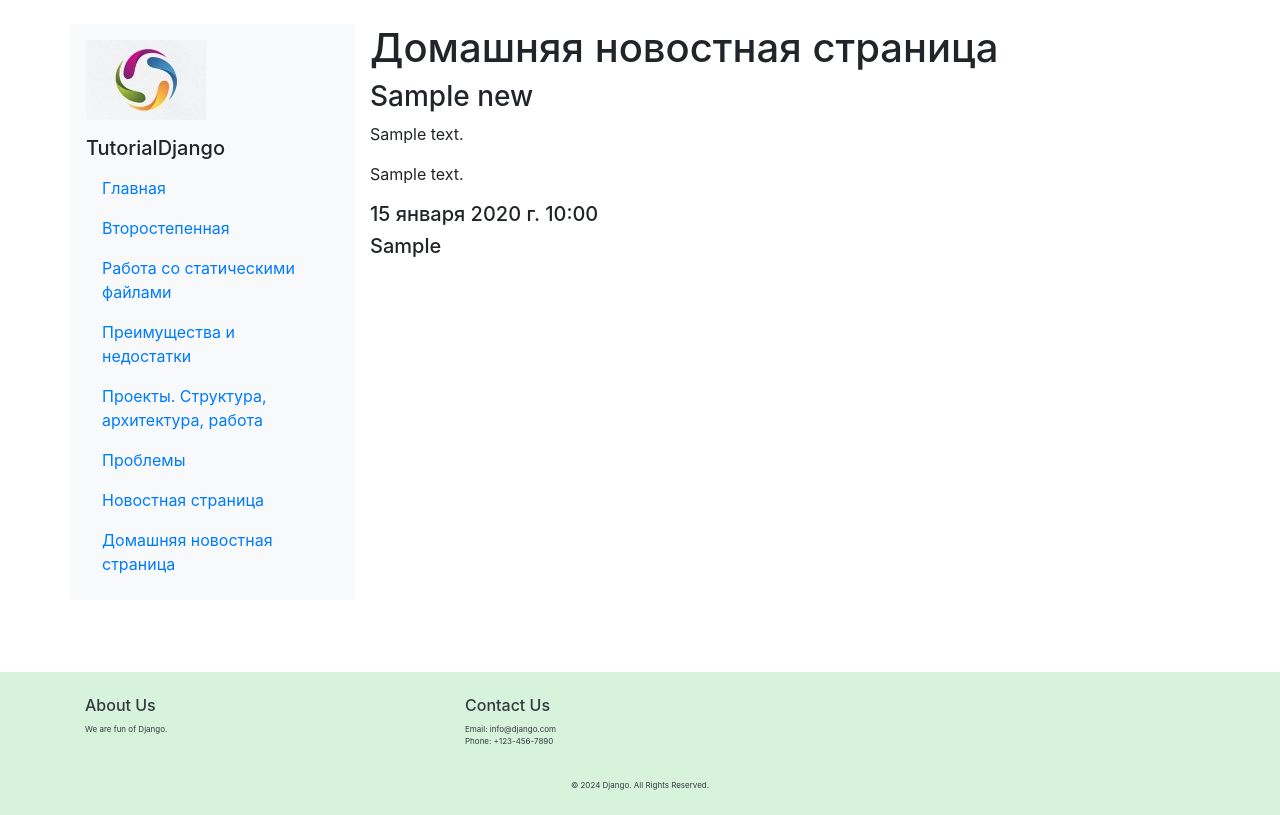
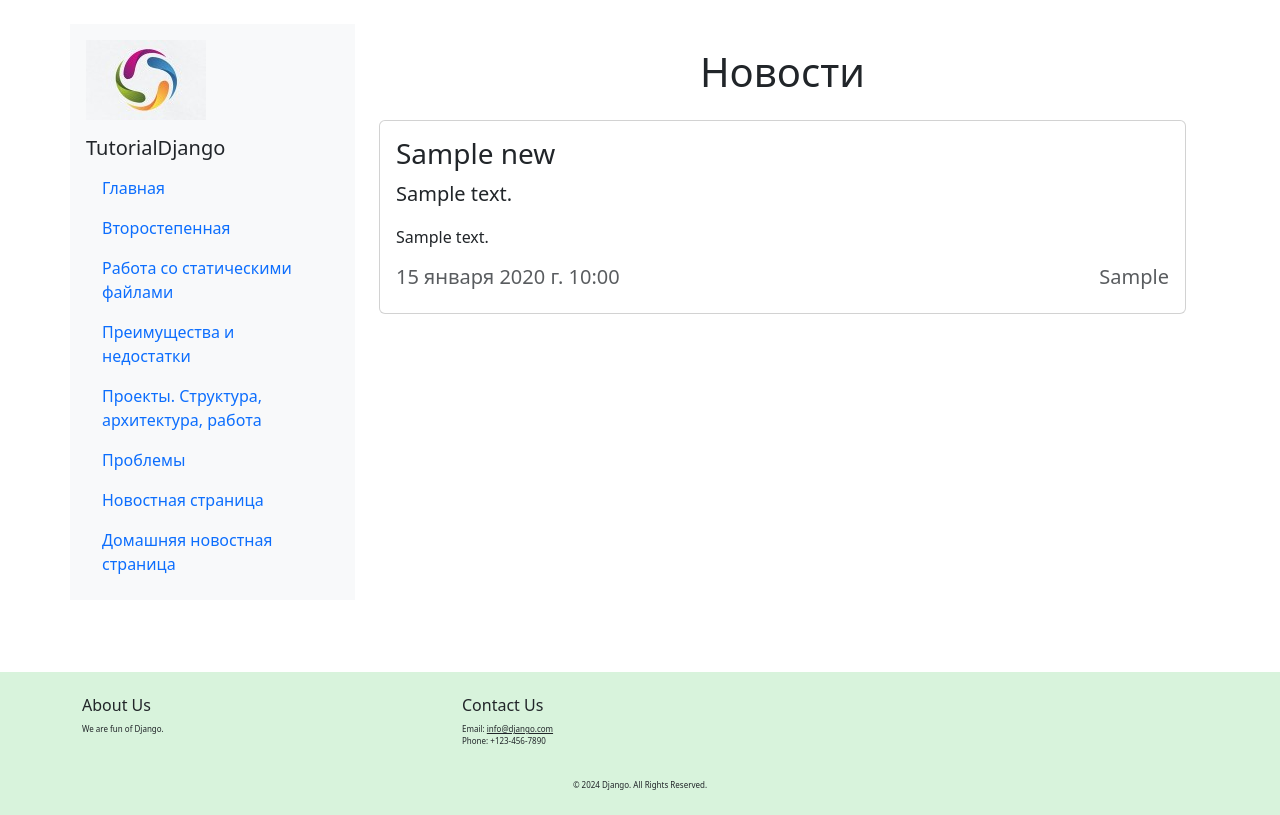
Before and after one commit to Sophiya-ai/DJ03_Django-and-DB, a Django app: page /HWnews/ in a window 1280 px wide. Run offline with Django 5.2, Linux system fonts and the light colour scheme; tables that the repository leaves empty hold one stand-in row (values such as "Sample post"); some libraries are stand-ins or nearby versions.

Commit message:
decorated output hw news

```diff
--- a/ZeroCoder/FirstApp/static/FirstApp/css/styles.css
+++ b/ZeroCoder/FirstApp/static/FirstApp/css/styles.css
@@ -5,3 +5,6 @@
 footer {
           font-size: 0.5em;
         }
+
+
+            }
--- a/ZeroCoder/FirstApp/templates/FirstApp/layout.html
+++ b/ZeroCoder/FirstApp/templates/FirstApp/layout.html
@@ -8,7 +8,7 @@
     <meta name="viewport"
         content="width=device-width, user-scalable=no, initial-scale=1.0, maximum-scale=1.0, minimum-scale=1.0">
     <meta http-equiv="X-UA-Compatible" content="ie=edge">
-    <link href="https://stackpath.bootstrapcdn.com/bootstrap/4.5.2/css/bootstrap.min.css" rel="stylesheet">
+    <link href="https://cdn.jsdelivr.net/npm/bootstrap@5.3.2/dist/css/bootstrap.min.css" rel="stylesheet" integrity="sha384-T3c6CoIi6uLrA9TneNEoa7RxnatzjcDSCmG1MXxSR1GAsXEV/Dwwykc2MPK8M2HN" crossorigin="anonymous">
     <link rel="stylesheet" href="{% static 'FirstApp/css/styles.css' %}">
 
 
@@ -72,5 +72,6 @@
   <script src="https://cdn.jsdelivr.net/npm/@popperjs/core@2.9.3/dist/umd/popper.min.js"></script>
   <script src="https://stackpath.bootstrapcdn.com/bootstrap/4.5.2/js/bootstrap.min.js"></script>
 
+
 </body>
 </html>
--- a/ZeroCoder/HWnews/templates/HWnews/news.html
+++ b/ZeroCoder/HWnews/templates/HWnews/news.html
@@ -5,14 +5,26 @@
 {% endblock %}
 
 {% block content %}
-  <h1>Домашняя новостная страница</h1>
-  {% for new in news %}
-    <div>
-      <h3>{{new.title}}</h3>
-      <p>{{new.short_description}}</p>
-      <p>{{new.text}}</p>
-      <h5>{{new.pub_date}}</h5>
-      <h5>{{new.writer}}</h5>
-    </div>
-  {% endfor %}
+  <div class="container mt-4">
+        <h1 class="mb-4 text-center">Новости</h1>
+          {% if news|length == 0 %}
+            <div class="alert alert-info" role="alert">
+                  Пока нет никаких новостей
+            </div>
+          {% else %}
+            {% for new in news %}
+              <div class="card mb-3">
+                  <div class="card-body">
+                      <h3 class="card-title">{{ new.title }}</h3>
+                      <p class="card-text lead">{{ new.short_description }}</p>
+                      <p class="card-text">{{ new.text }}</p>
+                      <div class="d-flex justify-content-between align-items-center mt-3">
+                          <h5 class="text-muted">{{ new.pub_date }}</h5>
+                          <h5 class="text-muted">{{ new.writer }}</h5>
+                     </div>
+                  </div>
+              </div>
+            {% endfor %}
+          {% endif %}
+  </div>
 {% endblock %}
```
